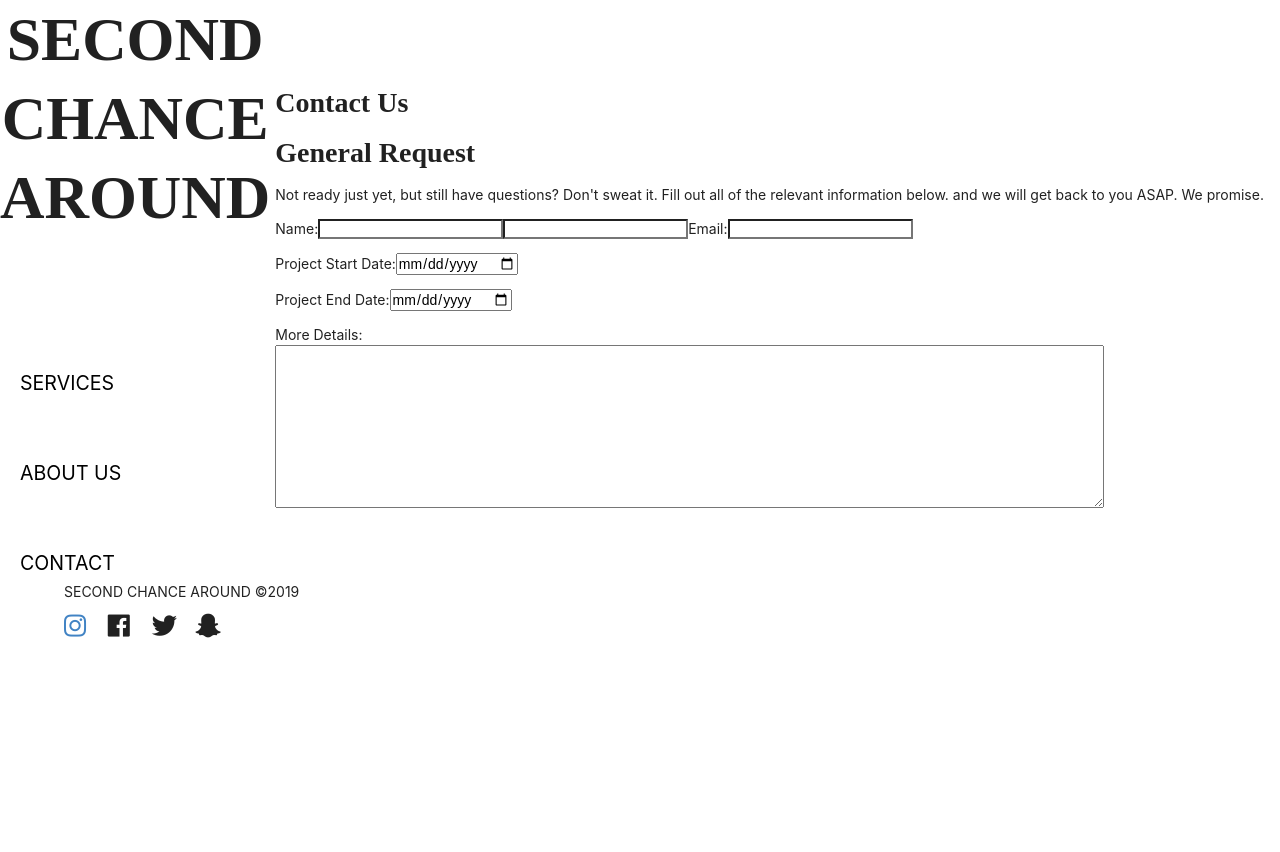
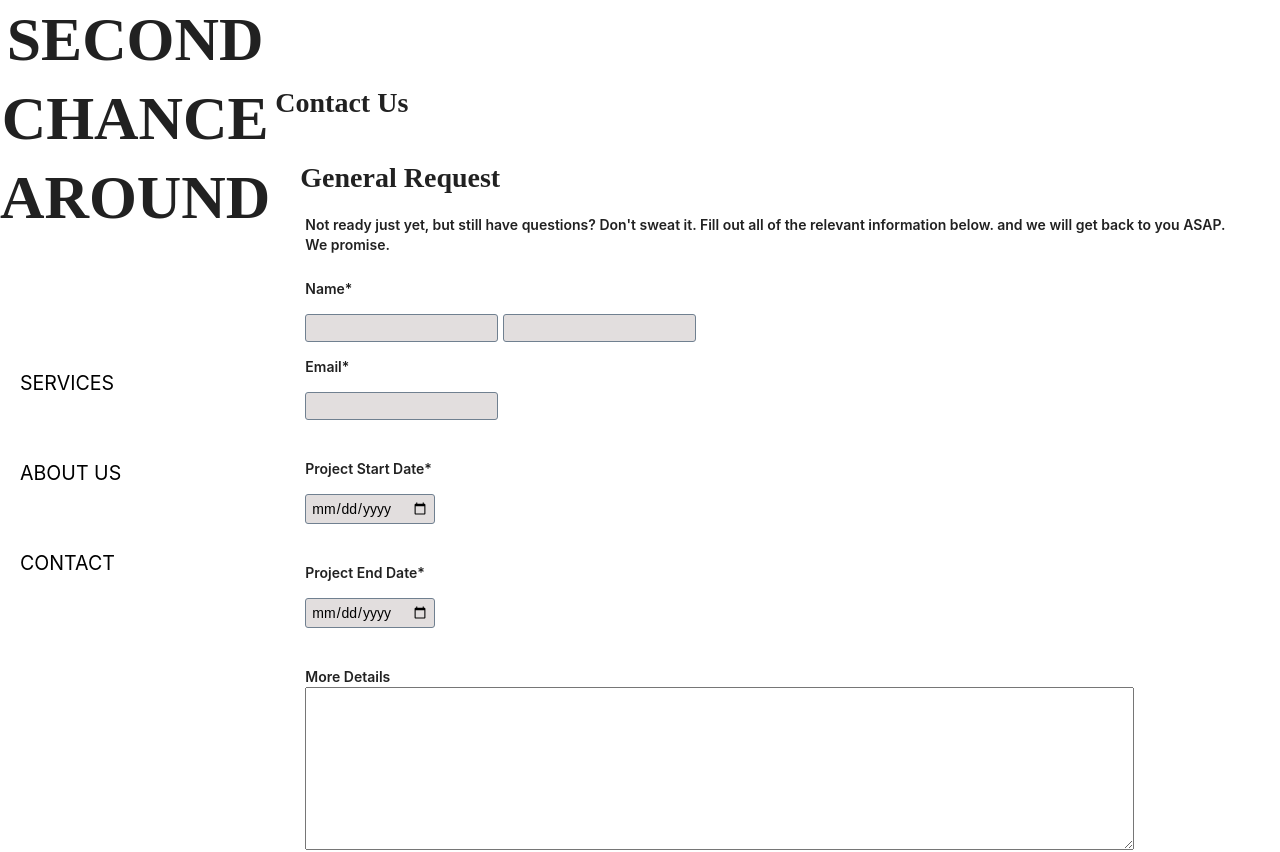
Before and after one commit to BriGuy520/second-chance-around-web, a React app: page /contact in a window 1280 px wide. Shown: the top 852 px of the page. Before the commit the page ends 800 px from the top, so only its background shows below. Built offline with nearby package versions, Linux system fonts and the light colour scheme; a web font is replaced by a local one.

Commit message:
finished styling the general request form

```diff
--- a/src/App.css
+++ b/src/App.css
@@ -124,6 +124,30 @@ h1 {
   padding: 1%;
 }
 
+/* Contact Forms */
+
+.general-request {
+  padding: 25px;
+}
+
+.general-request p {
+  padding: 5px 10px 5px 5px;
+  font-weight: 600;
+}
+
+.general-request input {
+  background: rgb(226, 222, 222);
+  padding: 5px;
+  margin: 15px 5px 15px 0;
+  border-radius: 3px;
+  border: 1px solid slategray;
+}
+
+input[type=date]::-webkit-inner-spin-button {
+  -webkit-appearance: none;
+  display: none;
+}
+
 @media (min-width: 800px) {
   .container {
     height: 100%;
--- a/src/components/contact/GeneralRequest.js
+++ b/src/components/contact/GeneralRequest.js
@@ -8,14 +8,18 @@ const GeneralRequest = () => {
         Not ready just yet, but still have questions? Don't sweat it. Fill out all of the relevant information below.
         and we will get back to you ASAP. We promise.
       </p>
-      <form action="contact.php" method="POST">
+      <form /*action="contact.php" method="POST" */>
       <p>
-        Name:<input type="text" name="firstname" /><input type="text" name="lastname" />
-        Email:<input type="text" name="email" />
+        Name*<br/><input type="text" name="firstname" /><input type="text" name="lastname" /><br/>
+        Email*<br/><input type="text" name="email" />
       </p>
-      <p>Project Start Date:<input type="date" name="startdate" /></p>
-      <p>Project End Date:<input type="date" name="enddate" /></p>
-      <p>More Details:<br/>
+      <p>
+        Project Start Date*<br/><input type="date" name="startdate" />
+      </p>
+      <p>
+        Project End Date*<br/><input type="date" name="enddate" />
+      </p>
+      <p>More Details<br/>
         <textarea name="details" rows="10" cols="100"></textarea>
       </p>
   </form>
```
